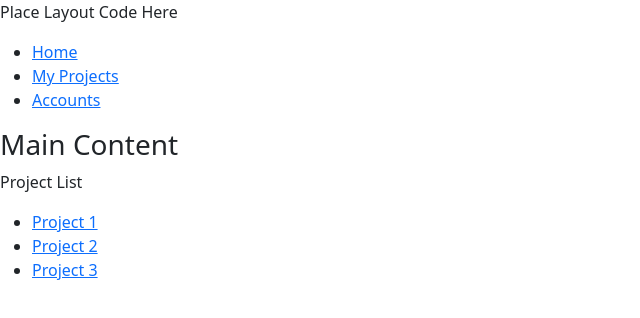
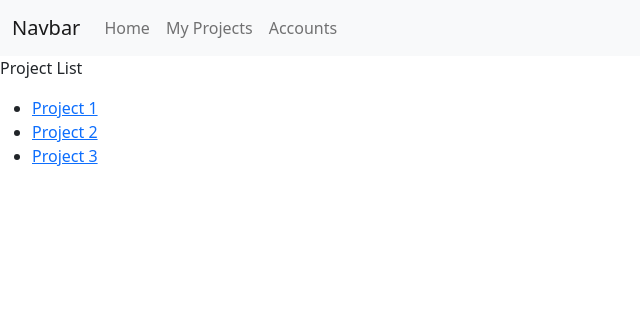
Before and after one commit to shamim4063/demo-project, an Angular app: page /pages/projects in a window 1280 px wide. Shown: the top 318 px of the page, without its empty margins (0-640 px from the left). Built offline with nearby package versions, Linux system fonts and the light colour scheme.

Commit message:
Layout design

```diff
--- a/angular.json
+++ b/angular.json
@@ -1,5 +1,8 @@
 {
   "$schema": "./node_modules/@angular/cli/lib/config/schema.json",
+  "cli": {
+    "analytics": "1ba37965-8422-47f0-b55c-c7876b455386"
+  },
   "version": 1,
   "newProjectRoot": "projects",
   "projects": {
--- a/src/app/pages/pages.component.html
+++ b/src/app/pages/pages.component.html
@@ -1,17 +1,26 @@
-<p>Place Layout Code Here</p>
-<ul>
-  <li>
-    <a [routerLink]="['/']">Home</a>
-  </li>
-  <li>
-    <a [routerLink]="['projects']">My Projects</a>
-  </li>
-  <li>
-    <a [routerLink]="['/']">Accounts</a>
-  </li>
-</ul>
+<nav class="navbar navbar-expand-lg navbar-light bg-light">
+  <div class="container-fluid">
+    <a class="navbar-brand" href="#">Navbar</a>
+    <button class="navbar-toggler" type="button" data-bs-toggle="collapse" data-bs-target="#navbarNav"
+      aria-controls="navbarNav" aria-expanded="false" aria-label="Toggle navigation">
+      <span class="navbar-toggler-icon"></span>
+    </button>
+    <div class="collapse navbar-collapse" id="navbarNav">
+      <ul class="navbar-nav">
+        <li class="nav-item">
+          <a class="nav-link" [routerLink]="['/']">Home</a>
+        </li>
+        <li class="nav-item">
+          <a class="nav-link" [routerLink]="['projects']">My Projects</a>
+        </li>
+        <li class="nav-item">
+          <a class="nav-link" [routerLink]="['/']">Accounts</a>
+        </li>
+      </ul>
+    </div>
+  </div>
+</nav>
 
 <div>
-    <h3>Main Content</h3>
-    <router-outlet></router-outlet>
+  <router-outlet></router-outlet>
 </div>
--- a/src/app/pages/project-detail/project-detail.component.html
+++ b/src/app/pages/project-detail/project-detail.component.html
@@ -1,4 +1,19 @@
-<h3>Project Detail Informations</h3>
+<div class="bottom_nav"></div>
+<div class="position-relative">
+
+
+<div class="row mt-2">
+  <div class="col-6">
+    <div class="card">
+      <div class="card-header">
+        Featured
+      </div>
+      <div class="card-body">
+        <h5 class="card-title">Special title treatment</h5>
+        <p class="card-text">With supporting text below as a natural lead-in to additional content.</p>
+        <a href="#" class="btn btn-primary">Go somewhere</a>
+      </div>
+    </div>
 
     <ul>
       <li>
@@ -11,7 +26,16 @@
         <a [routerLink]="['heating-design']">Heating Design</a>
       </li>
     </ul>
-
-<div>
+  </div>
+  <!-- <div class="col-6">
+      <div class="card">
+        Right side works
         <router-outlet></router-outlet>
       </div>
+  </div> -->
+</div>
+
+<div class="change-section">
+  <router-outlet></router-outlet>
+</div>
+</div>
--- a/src/app/pages/project-detail/project-detail.component.scss
+++ b/src/app/pages/project-detail/project-detail.component.scss
@@ -4,3 +4,8 @@ ul{
         margin-left: 10px;
     }
 }
+.bottom_nav{
+    width: 100%;
+    height: 40px;
+    background: #eee;
+}
--- a/src/app/pages/project-detail/project-tab/project-tab.component.html
+++ b/src/app/pages/project-detail/project-tab/project-tab.component.html
@@ -1,15 +1,15 @@
 <h3>Project Tab Content</h3>
 <ul>
-  <li>
-    Items 1
+  <li >
+    <a [routerLink]="['summary']">Summary</a>
   </li>
   <li>
-    Items 2
+    <a [routerLink]="['ber-details']">BER Details</a>
   </li>
   <li>
-    Items 3
+    <a [routerLink]="['building']">Building</a>
   </li>
 </ul>
-<div>
+<div class="right-side col-6">
   <router-outlet></router-outlet>
 </div>
--- a/src/app/pages/project-detail/project-tab/project-tab.component.scss
+++ b/src/app/pages/project-detail/project-tab/project-tab.component.scss
@@ -0,0 +1,5 @@
+.right-side{
+    position: absolute;
+    top: 0;
+    right: 0;
+}
--- a/src/app/pages/project-detail/project-tab/summary/summary.component.scss
+++ b/src/app/pages/project-detail/project-tab/summary/summary.component.scss
@@ -0,0 +1,4 @@
+p{
+    width: 100%;
+    border: 1px solid;
+}
```
Lines whose indentation alone changed are shown as unchanged.
